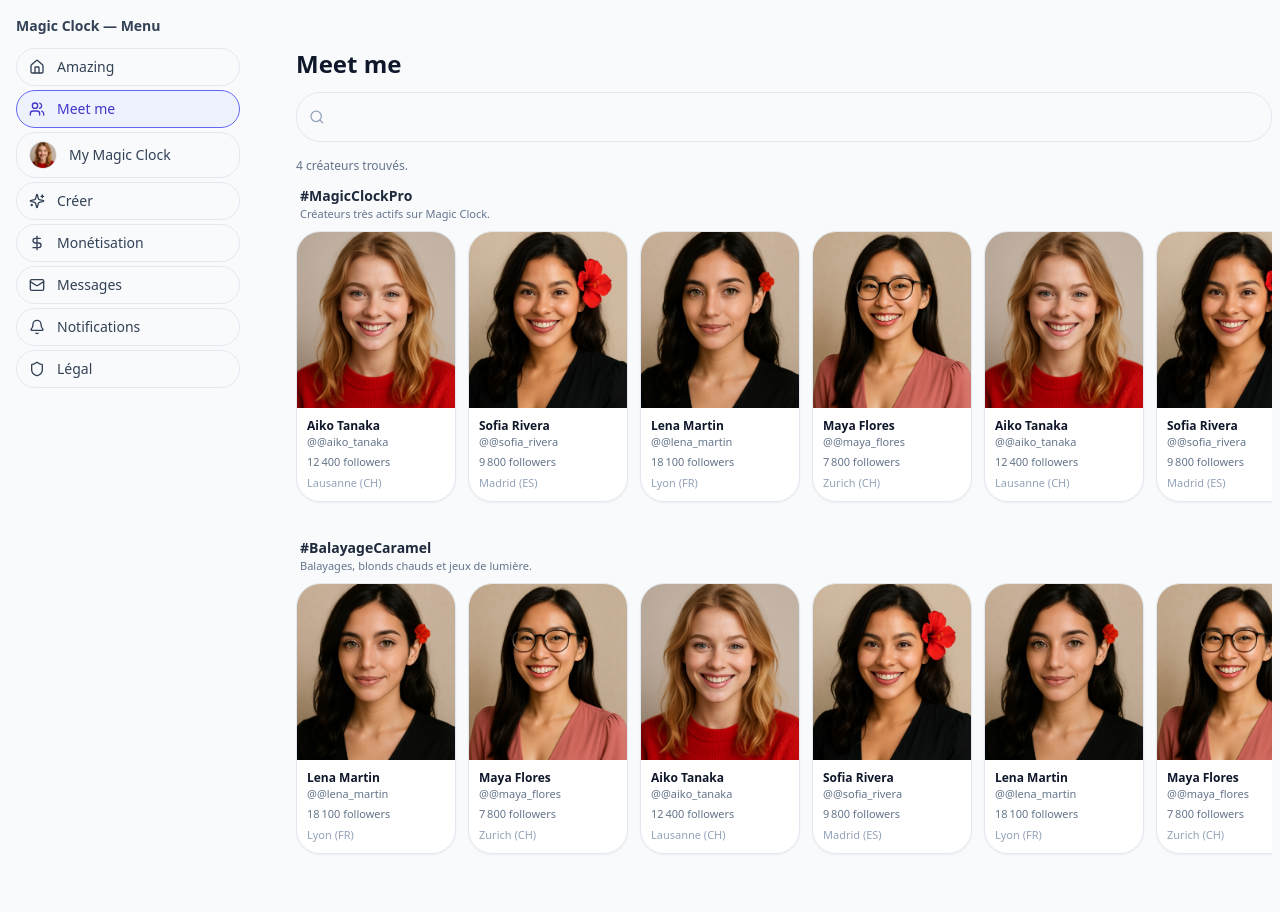
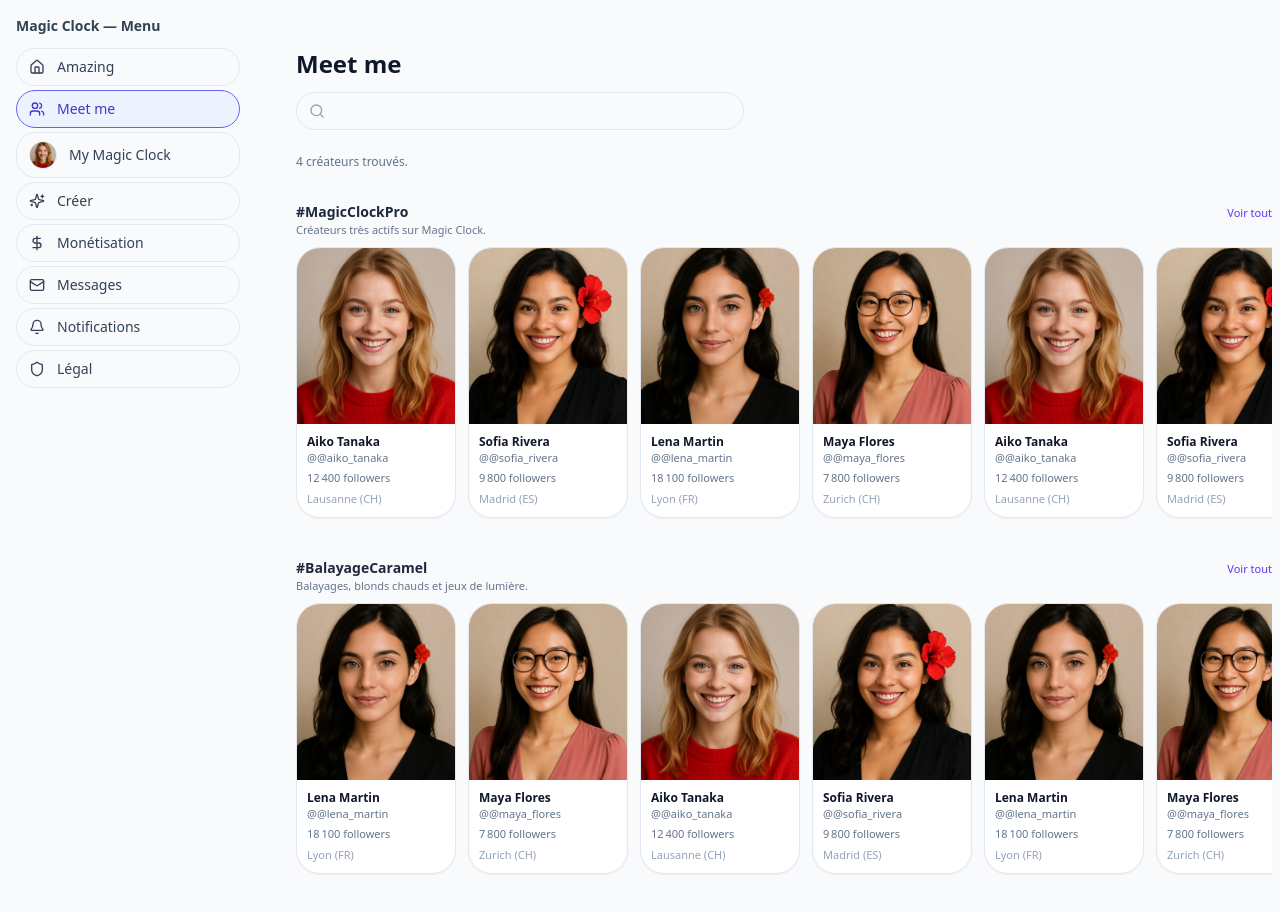
Before and after one commit to welcome-magic-clock/magic-clock-web-mvp, a Next.js app: page /meet in a window 1280 px wide. Shown: the top 912 px of the page. Built offline with nearby package versions, Linux system fonts and the light colour scheme.

Commit message:
Update page.tsx

```diff
--- a/app/meet/page.tsx
+++ b/app/meet/page.tsx
@@ -1,7 +1,7 @@
 import { Search } from "lucide-react";
 import { CREATORS } from "@/features/meet/creators";
 
-const REPEAT_COUNT = 4; // on répète la liste pour remplir un peu
+const REPEAT_COUNT = 6;
 const CARDS_PER_ROW = 10;
 
 const TRENDING_ROWS = [
@@ -20,8 +20,8 @@ const TRENDING_ROWS = [
 function MiniCreatorCard({ creator }: { creator: any }) {
   return (
     <button
+      type="button"
       className="w-40 shrink-0 overflow-hidden rounded-2xl border border-slate-200 bg-white text-left shadow-sm focus:outline-none focus:ring-2 focus:ring-brand-500/60"
-      type="button"
     >
       <div className="relative h-44 w-full overflow-hidden">
         <img
@@ -58,6 +58,7 @@ export default function MeetPage() {
   const baseCreators = CREATORS;
   const totalCreators = baseCreators.length;
 
+  // On étend un peu la liste pour remplir plusieurs rangées
   const extendedCreators = Array.from({ length: REPEAT_COUNT }, (_, idx) =>
     baseCreators.map((creator: any) => ({
       ...creator,
@@ -66,32 +67,28 @@ export default function MeetPage() {
   ).flat();
 
   return (
-    <main className="mx-auto max-w-5xl px-4 pb-24 pt-4 sm:px-6 sm:pt-8 sm:pb-28">
-      {/* HEADER SIMPLE */}
-      <header className="mb-2 sm:mb-3">
+    <main className="mx-auto flex max-w-5xl flex-col overflow-x-hidden px-4 pb-24 pt-4 sm:px-6 sm:pt-8 sm:pb-28">
+      {/* Titre + barre de recherche ultra simple (style Instagram) */}
+      <header className="mb-4 space-y-3 sm:mb-6">
         <h1 className="text-xl font-semibold sm:text-2xl">Meet me</h1>
-      </header>
 
-      {/* BARRE DE RECHERCHE COLLÉE À GAUCHE */}
-      <div className="mt-3">
-        <div className="flex w-full items-center gap-2 rounded-2xl border border-slate-200 bg-slate-50 px-3 py-2 text-sm text-slate-500">
+        <div className="w-full max-w-md">
+          <label className="flex items-center gap-2 rounded-2xl border border-slate-200 bg-slate-50 px-3 py-2 text-sm text-slate-500">
             <Search className="h-4 w-4 text-slate-400" />
             <input
               type="text"
               placeholder=""
-            className="h-8 w-full bg-transparent text-xs outline-none sm:text-sm"
+              className="flex-1 bg-transparent text-sm outline-none"
               disabled
             />
+          </label>
         </div>
-      </div>
+      </header>
 
-      {/* COMPTEUR */}
-      <p className="mt-4 mb-3 text-xs text-slate-500">
-        {totalCreators} créateurs trouvés.
-      </p>
+      {/* Résultats + lignes de créateurs */}
+      <section className="space-y-6 sm:space-y-8">
+        <p className="text-xs text-slate-500">{totalCreators} créateurs trouvés.</p>
 
-      {/* LIGNES DE CRÉATEURS */}
-      <section className="space-y-6 sm:space-y-8">
         {TRENDING_ROWS.map((row, rowIndex) => {
           const start = rowIndex * CARDS_PER_ROW;
           const rowCreators = extendedCreators.slice(
@@ -99,9 +96,11 @@ export default function MeetPage() {
             start + CARDS_PER_ROW
           );
 
+          if (!rowCreators.length) return null;
+
           return (
             <div key={row.id} className="space-y-2">
-              <div className="flex items-baseline justify-between px-1">
+              <div className="flex items-baseline justify-between">
                 <div>
                   <p className="text-sm font-semibold text-slate-800">
                     {row.label}
@@ -110,10 +109,16 @@ export default function MeetPage() {
                     {row.description}
                   </p>
                 </div>
+                <button
+                  type="button"
+                  className="text-[11px] font-medium text-brand-600"
+                >
+                  Voir tout
+                </button>
               </div>
 
-              {/* Lignes scrollables façon TikTok */}
-              <div className="flex gap-3 overflow-x-auto pb-1">
+              {/* Lignes scrollables façon TikTok, mais SANS marges négatives */}
+              <div className="flex gap-3 overflow-x-auto pb-2">
                 {rowCreators.map((creator: any) => (
                   <MiniCreatorCard
                     key={creator._fakeId ?? creator.id}
```
Lines whose indentation alone changed are shown as unchanged.
